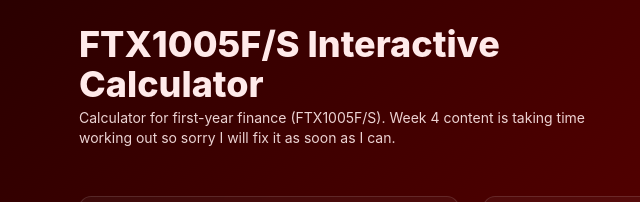
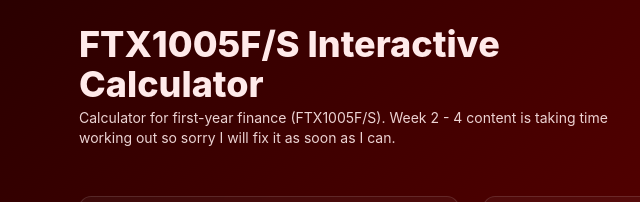
Before and after one commit to Plum165/FTX-Calculator, a plain HTML site: page index.html in a window 1280 px wide. Shown: the top 202 px of the page, 9-649 px from the left. Drawn offline with nearby package versions, Linux system fonts and the light colour scheme.

Commit message:
modified:   index.html

```diff
--- a/index.html
+++ b/index.html
@@ -29,7 +29,7 @@
     <div class="flex items-center justify-between gap-4">
       <div>
         <h1 class="text-3xl md:text-4xl font-extrabold">FTX1005F/S Interactive Calculator</h1>
-        <p class="mt-1 text-sm opacity-90">Calculator for first-year finance (FTX1005F/S). Week 4 content is taking time working out so sorry I will fix it as soon as I can.</p>
+        <p class="mt-1 text-sm opacity-90">Calculator for first-year finance (FTX1005F/S). Week 2 - 4 content is taking time working out so sorry I will fix it as soon as I can.</p>
       </div>
       <div class="flex items-center gap-3">
         <div class="text-sm">Theme</div>
```
